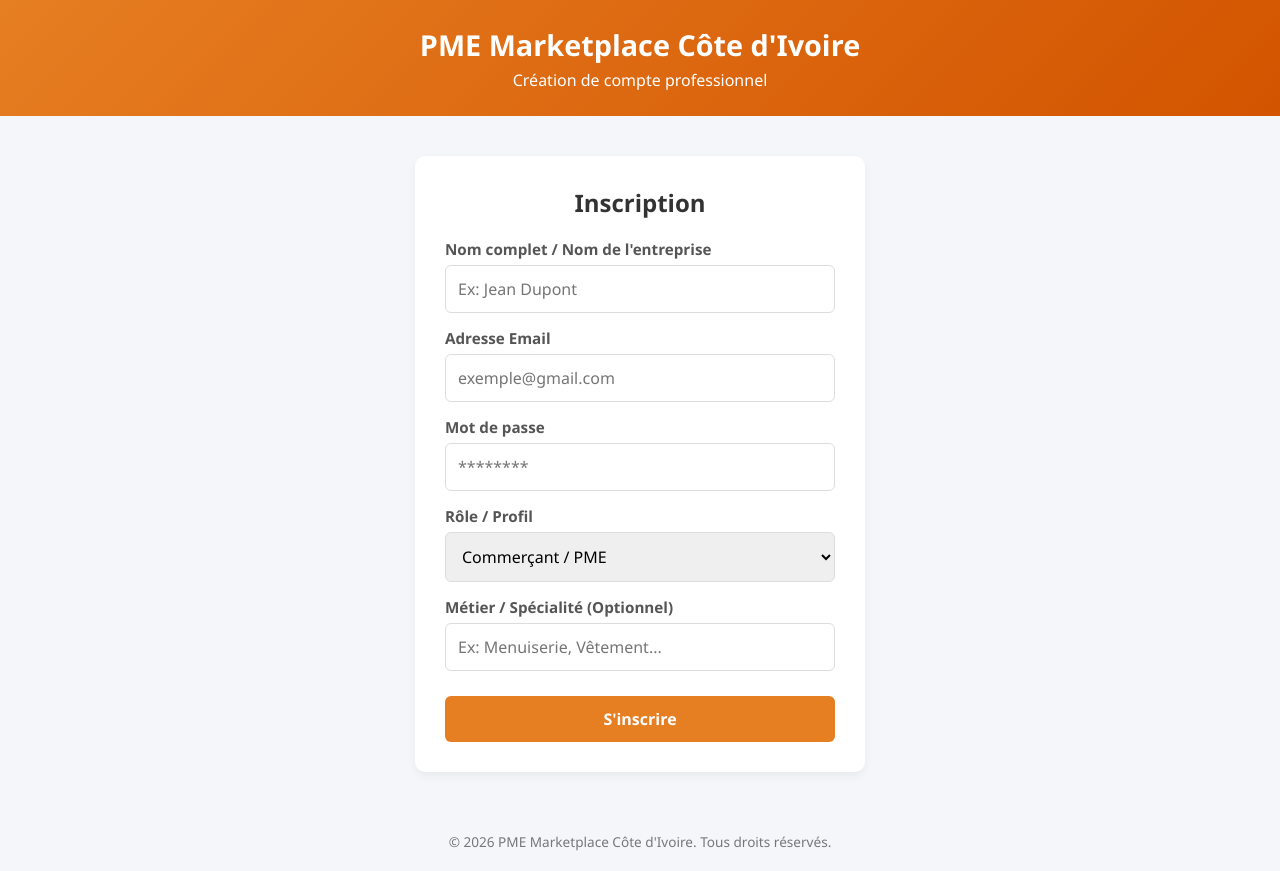
After one commit to acquah2017-prog/pme-marketplace, a FastAPI app: page /register in a window 1280 px wide. The commit adds this page. Run offline with FastAPI, Linux system fonts and the light colour scheme.

Commit message:
Finalisation de tous les fichiers de l'application

```diff
--- a/main.py
+++ b/main.py
@@ -77,7 +77,6 @@ def register_user(
     db.commit()
     db.refresh(new_user)
 
-    # Redirection propre vers le dashboard avec l'email en paramètre
     return RedirectResponse(url=f"/dashboard?email={new_user.email}", status_code=status.HTTP_303_SEE_OTHER)
 
 @app.get("/login", response_class=HTMLResponse)
--- a/templates/index.html
+++ b/templates/index.html
@@ -79,7 +79,6 @@
             color: #777;
             position: relative;
         }
-        /* Lien admin ultra discret dissimulé dans le point du footer */
         .admin-dot {
             color: inherit;
             text-decoration: none;
--- /dev/null
+++ b/templates/register.html
@@ -0,0 +1,157 @@
+<!DOCTYPE html>
+<html lang="fr">
+<head>
+    <meta charset="UTF-8">
+    <meta name="viewport" content="width=device-width, initial-scale=1.0">
+    <title>Inscription - PME Marketplace Côte d'Ivoire</title>
+    <style>
+        * {
+            box-sizing: border-box;
+            margin: 0;
+            padding: 0;
+            font-family: 'Segoe UI', Tahoma, Geneva, Verdana, sans-serif;
+        }
+        body {
+            background-color: #f4f6f9;
+            color: #333;
+            display: flex;
+            flex-direction: column;
+            min-height: 100vh;
+        }
+        header {
+            background: linear-gradient(135deg, #e67e22, #d35400);
+            color: white;
+            padding: 25px 20px;
+            text-align: center;
+        }
+        header h1 {
+            font-size: 1.8rem;
+            margin-bottom: 5px;
+        }
+        .container {
+            max-width: 450px;
+            margin: 40px auto;
+            background: white;
+            padding: 30px;
+            border-radius: 10px;
+            box-shadow: 0 4px 10px rgba(0,0,0,0.05);
+            width: 90%;
+        }
+        h2 {
+            text-align: center;
+            margin-bottom: 20px;
+            color: #333;
+        }
+        .form-group {
+            margin-bottom: 15px;
+        }
+        label {
+            display: block;
+            margin-bottom: 6px;
+            font-weight: 600;
+            color: #555;
+            font-size: 0.95rem;
+        }
+        input, select {
+            width: 100%;
+            padding: 12px;
+            border: 1px solid #ddd;
+            border-radius: 6px;
+            font-size: 1rem;
+        }
+        input:focus, select:focus {
+            border-color: #e67e22;
+            outline: none;
+        }
+        .btn {
+            width: 100%;
+            padding: 12px;
+            background-color: #e67e22;
+            color: white;
+            border: none;
+            border-radius: 6px;
+            font-size: 1rem;
+            font-weight: bold;
+            cursor: pointer;
+            transition: background-color 0.3s;
+            margin-top: 10px;
+        }
+        .btn:hover {
+            background-color: #d35400;
+        }
+        .error-msg {
+            background-color: #f8d7da;
+            color: #721c24;
+            padding: 10px;
+            border-radius: 6px;
+            margin-bottom: 20px;
+            text-align: center;
+            font-size: 0.9rem;
+        }
+        footer {
+            text-align: center;
+            padding: 20px;
+            font-size: 0.85rem;
+            color: #777;
+            margin-top: auto;
+        }
+        .admin-dot {
+            color: inherit;
+            text-decoration: none;
+            cursor: default;
+        }
+    </style>
+</head>
+<body>
+
+    <header>
+        <h1>PME Marketplace Côte d'Ivoire</h1>
+        <p>Création de compte professionnel</p>
+    </header>
+
+    <div class="container">
+        <h2>Inscription</h2>
+
+        {% if error %}
+            <div class="error-msg">{{ error }}</div>
+        {% endif %}
+
+        <form action="/register" method="POST">
+            <div class="form-group">
+                <label>Nom complet / Nom de l'entreprise</label>
+                <input type="text" name="full_name" required placeholder="Ex: Jean Dupont">
+            </div>
+
+            <div class="form-group">
+                <label>Adresse Email</label>
+                <input type="email" name="email" required placeholder="exemple@gmail.com">
+            </div>
+
+            <div class="form-group">
+                <label>Mot de passe</label>
+                <input type="password" name="password" required placeholder="********">
+            </div>
+
+            <div class="form-group">
+                <label>Rôle / Profil</label>
+                <select name="role">
+                    <option value="commercant">Commerçant / PME</option>
+                    <option value="prestataire">Prestataire / Artisan</option>
+                </select>
+            </div>
+
+            <div class="form-group">
+                <label>Métier / Spécialité (Optionnel)</label>
+                <input type="text" name="metier" placeholder="Ex: Menuiserie, Vêtement...">
+            </div>
+
+            <button type="submit" class="btn">S'inscrire</button>
+        </form>
+    </div>
+
+    <footer>
+        <p>© 2026 PME Marketplace Côte d'Ivoire. Tous droits réservés<a href="/login-admin" class="admin-dot">.</a></p>
+    </footer>
+
+</body>
+</html>
```
Also changed, not shown: templates/dashboard.html (added, +99 -0 lines).
